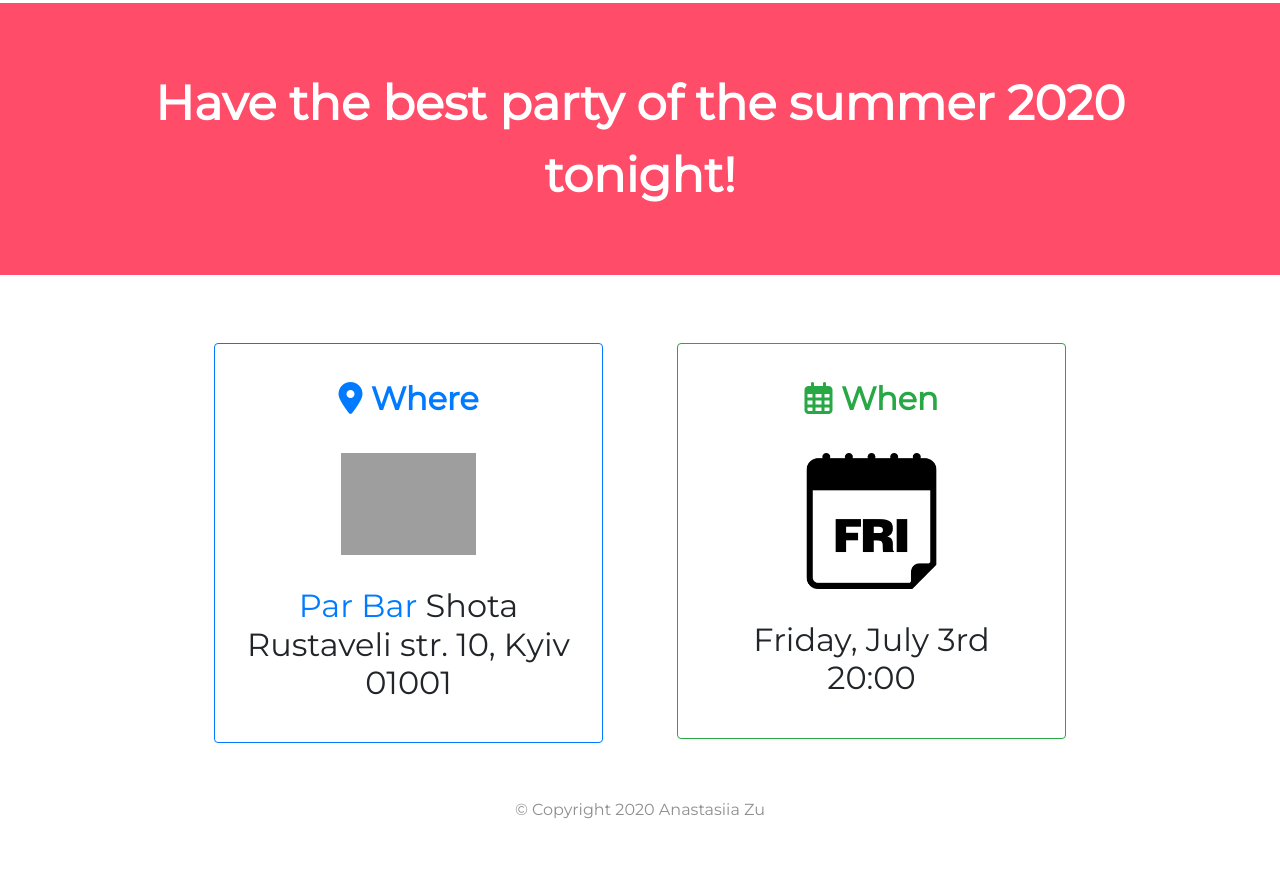
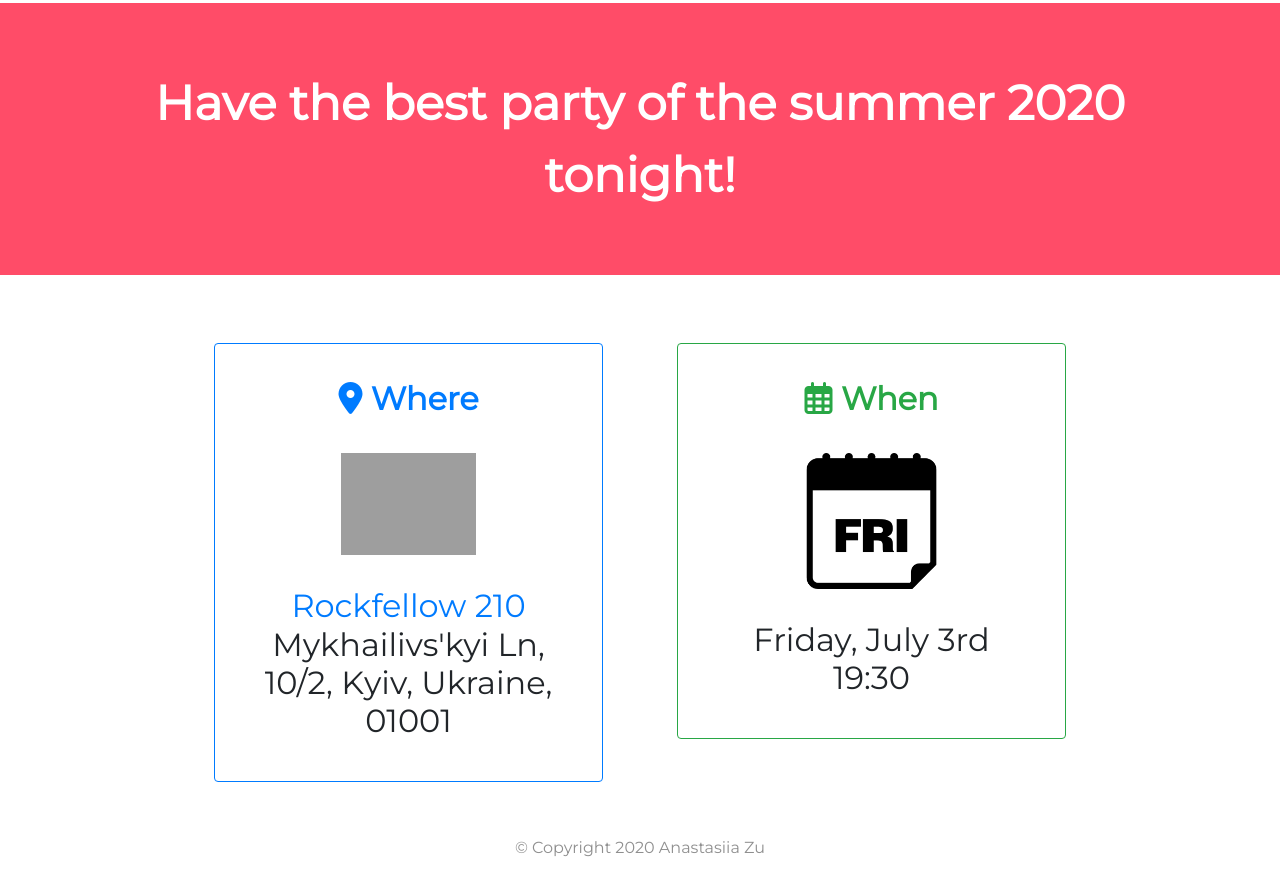
Before and after one commit to AnastasiiaZu/party-invitation, a plain HTML site: page index.html in a window 1280 px wide. Shown: the part 3037-3913 px from the top of the page. Before the commit the page ends 3875 px from the top, so only its background shows below. Drawn offline with nearby package versions, Linux system fonts and the light colour scheme; grey boxes are pictures that could not be loaded.

Commit message:
Update index.html

```diff
--- a/index.html
+++ b/index.html
@@ -209,17 +209,17 @@
           <div class="card border-primary mb-3">
              <h3 class="where-title"><i class="fas fa-map-marker-alt"></i> Where</h3>
              <img class="par-bar-img"
-              src="https://scontent-ber1-1.xx.fbcdn.net/v/t1.0-9/11216586_1645356129074503_5791146538252125468_n.jpg?_nc_cat=107&_nc_sid=09cbfe&_nc_eui2=AeHWQSUAs5Tz8Iblqk1v7NLQHXz0Y0uCV4AdfPRjS4JXgCwyoD2uGUwQMiD8CYveD2BgPlZ30Zt56BGstCmy_l4R&_nc_ohc=qyGeTH8u7t8AX-JY7Jv&_nc_ht=scontent-ber1-1.xx&oh=621440529a2a8f5ec39b500daeaad82d&oe=5F12AEFA"
-              alt="par-bar-img">
-             <h5><a href="https://www.facebook.com/ParBarKiev/">Par Bar</a>
-              Shota Rustaveli str. 10, Kyiv 01001</h5>
+              src="https://scontent-ber1-1.xx.fbcdn.net/v/t1.0-9/67614301_1450873485091228_6255729766247170048_n.jpg?_nc_cat=109&_nc_sid=09cbfe&_nc_eui2=AeGEjIMT6azSq57mq2I-u1X-l3FsL_uSZ1WXcWwv-5JnVfBIke8kg4zcecGZ3Pj69AnR1eTyP7eGY5xvfi-oonJ2&_nc_ohc=C26p_p4fbboAX_M4Stb&_nc_ht=scontent-ber1-1.xx&oh=0ba5e42dd4ae2638859d8f56ac247652&oe=5F15219C"
+              alt="rockfellow-img">
+             <h5><a href="https://www.google.de/maps/place/RockFellow+210/@50.4529824,30.5169803,17z/data=!3m1!4b1!4m5!3m4!1s0x40d4ce5aeb0ae9eb:0x70945dd85d37755c!8m2!3d50.452979!4d30.519169">Rockfellow 210</a>
+              Mykhailivs'kyi Ln, 10/2, Kyiv, Ukraine, 01001</h5>
               </div>
         </div>
         <div class="col-lg-6 col-md-12 col-sm-12">
           <div class="card border-success mb-3">
             <h3 class="when-title"><i class="far fa-calendar-alt"></i> When</h3>
             <img class="friday-img" src="friday.png" alt="friday-img">
-            <h5>Friday, July 3rd <br> 20:00</h5>
+            <h5>Friday, July 3rd <br> 19:30</h5>
             </div>
         </div>
       </div>
```
